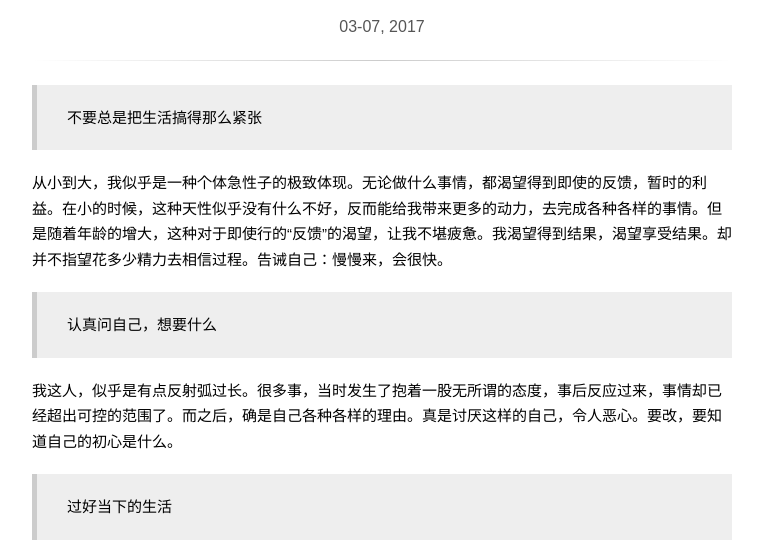
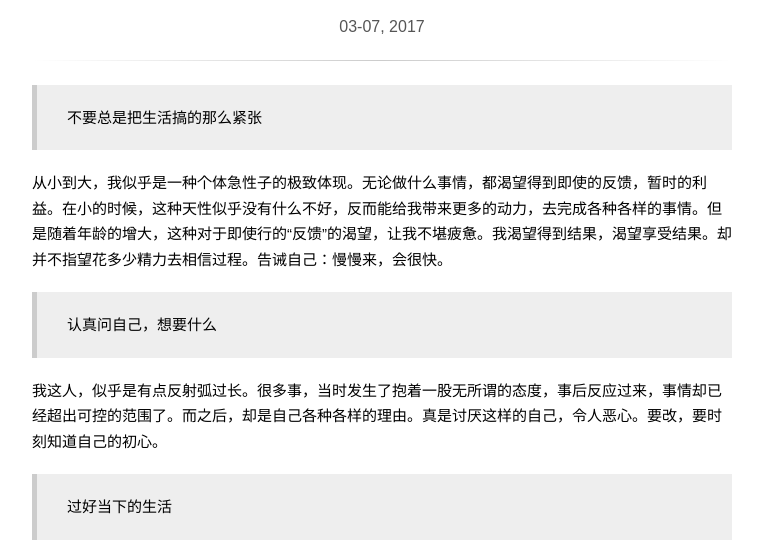
Before and after one commit to wuchangfeng/wuchangfeng.github.io, a Jekyll site: the page built from _posts/2017-03-07-about-my-life.md, in a window 1280 px wide. Shown: the part 187-729 px from the top of the page, without its empty margins (258-1021 px from the left). Built offline with Jekyll 4.4.1, drawn with Linux system fonts in a browser that asks for light colours; some web fonts are replaced; comment, search, counter and statistics services are not loaded.

Commit message:
blog update

```diff
--- a/_posts/2017-03-07-about-my-life.md
+++ b/_posts/2017-03-07-about-my-life.md
@@ -5,13 +5,13 @@ date: 2017-03-07 19:16:58 +0800
 categories: life
 ---
 
-> 不要总是把生活搞得那么紧张
+> 不要总是把生活搞的那么紧张
 
 从小到大，我似乎是一种个体急性子的极致体现。无论做什么事情，都渴望得到即使的反馈，暂时的利益。在小的时候，这种天性似乎没有什么不好，反而能给我带来更多的动力，去完成各种各样的事情。但是随着年龄的增大，这种对于即使行的“反馈”的渴望，让我不堪疲惫。我渴望得到结果，渴望享受结果。却并不指望花多少精力去相信过程。告诫自己：慢慢来，会很快。
 
 > 认真问自己，想要什么
 
-我这人，似乎是有点反射弧过长。很多事，当时发生了抱着一股无所谓的态度，事后反应过来，事情却已经超出可控的范围了。而之后，确是自己各种各样的理由。真是讨厌这样的自己，令人恶心。要改，要知道自己的初心是什么。
+我这人，似乎是有点反射弧过长。很多事，当时发生了抱着一股无所谓的态度，事后反应过来，事情却已经超出可控的范围了。而之后，却是自己各种各样的理由。真是讨厌这样的自己，令人恶心。要改，要时刻知道自己的初心。
 
 > 过好当下的生活
 
```
Also changed, not shown: diary.md (+4 -0 lines).
